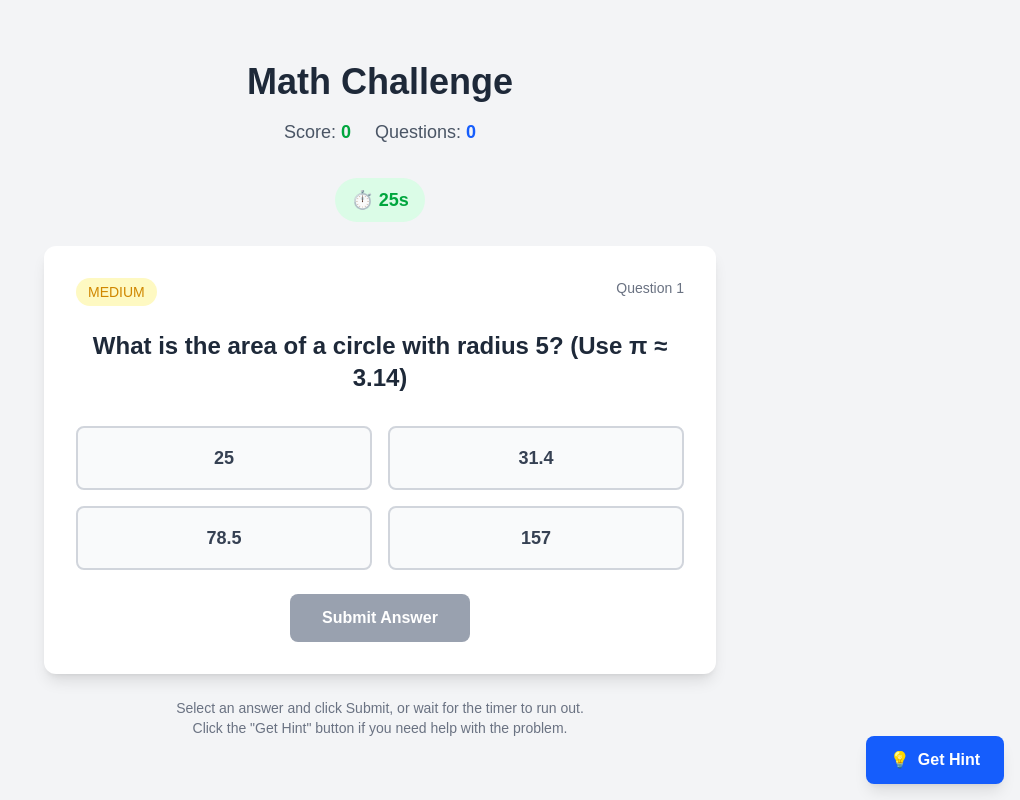
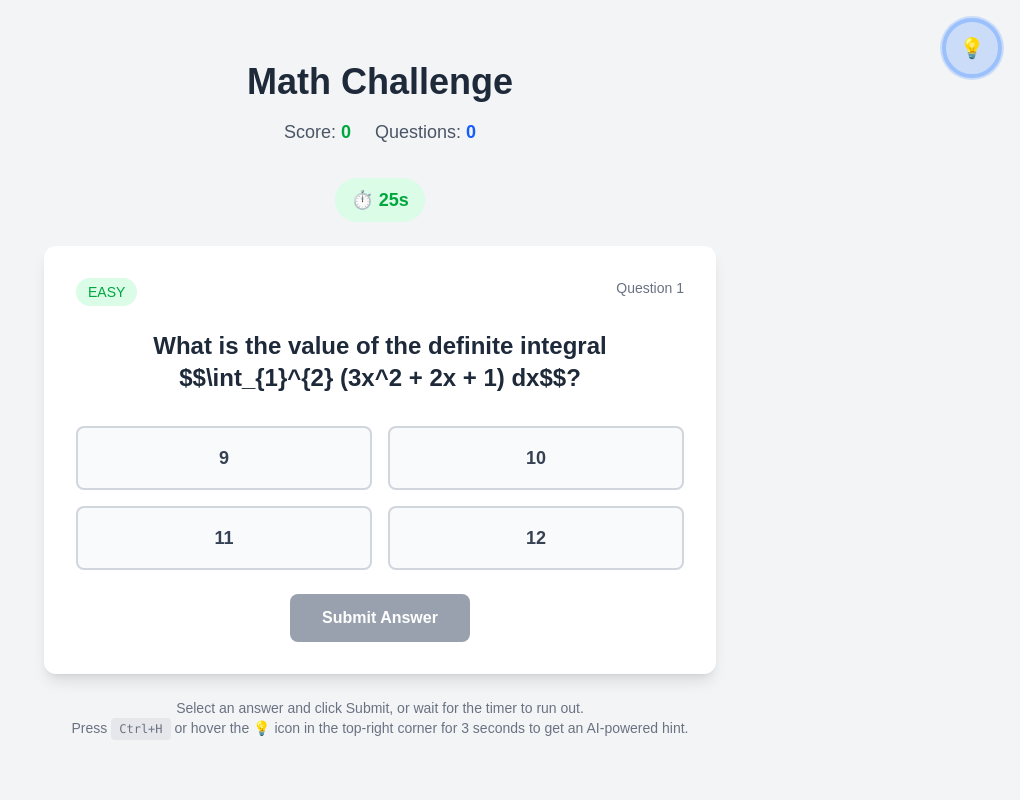
Before and after one commit to sharvillimaye/clulus, a Next.js app in the folder frontend/clulus/: page / in a window 1280 px wide. Shown: the whole page, without its empty margins (260-1280 px from the left). Built offline with nearby package versions, Linux system fonts and the light colour scheme.

Commit message:
frontend hover hint

```diff
--- a/frontend/clulus/app/components/HintSlideIn.tsx
+++ b/frontend/clulus/app/components/HintSlideIn.tsx
@@ -26,6 +26,10 @@ export default function HintSlideIn({
   useEffect(() => {
     if (isVisible) {
       setIsAnimating(true);
+      // Automatically start generating hint when modal appears
+      setIsGenerating(true);
+      setError("");
+      setGeneratedText("");
     }
   }, [isVisible]);
 
@@ -89,8 +93,7 @@ export default function HintSlideIn({
         {/* Content */}
         <div className="mb-4">
           <p className="text-gray-700 dark:text-gray-300 text-sm mb-3">
-            Need help with this math problem? Click "Get Hint" to receive an
-            AI-powered hint.
+            Generating an AI-powered hint for this math problem...
           </p>
 
           {error ? (
@@ -116,16 +119,9 @@ export default function HintSlideIn({
         <div className="flex gap-2">
           <button
             onClick={handleClose}
-            className="flex-1 px-3 py-2 bg-gray-200 dark:bg-gray-700 text-gray-800 dark:text-gray-200 rounded-lg hover:bg-gray-300 dark:hover:bg-gray-600 transition-colors duration-200 text-sm font-medium"
+            className="w-full px-3 py-2 bg-gray-200 dark:bg-gray-700 text-gray-800 dark:text-gray-200 rounded-lg hover:bg-gray-300 dark:hover:bg-gray-600 transition-colors duration-200 text-sm font-medium"
           >
-            No Thanks
-          </button>
-          <button
-            onClick={handleAcceptHint}
-            disabled={isGenerating}
-            className="flex-1 px-3 py-2 bg-blue-600 text-white rounded-lg hover:bg-blue-700 disabled:bg-gray-400 disabled:cursor-not-allowed transition-colors duration-200 text-sm font-medium"
-          >
-            {isGenerating ? "Generating..." : "Get Hint"}
+            Close
           </button>
         </div>
 
--- a/frontend/clulus/app/components/MathQuestion.tsx
+++ b/frontend/clulus/app/components/MathQuestion.tsx
@@ -27,64 +27,26 @@ export default function MathQuestion({
 
   // Sample math problems
   const mathProblems: MathProblem[] = [
+    // plot problem
+    // graph problem
+    //
     {
-      question: "What is 15 × 7?",
-      answer: 105,
-      options: [95, 105, 115, 125],
+      question:
+        "What is the value of the definite integral $$\\int_{1}^{2} (3x^2 + 2x + 1) dx$$?",
+      answer: 11,
+      options: [9, 10, 11, 12],
       explanation:
-        "15 × 7 = 105. You can calculate this by multiplying 15 by 7.",
-      difficulty: "easy",
-    },
-    {
-      question: "Solve for x: 2x + 8 = 20",
-      answer: 6,
-      options: [4, 6, 8, 10],
-      explanation: "2x + 8 = 20 → 2x = 20 - 8 → 2x = 12 → x = 6",
-      difficulty: "medium",
-    },
-    {
-      question: "What is the area of a circle with radius 5? (Use π ≈ 3.14)",
-      answer: 78.5,
-      options: [25, 31.4, 78.5, 157],
-      explanation: "Area = π × r² = 3.14 × 5² = 3.14 × 25 = 78.5",
-      difficulty: "medium",
-    },
-    {
-      question: "What is 3/4 + 1/2?",
-      answer: 1.25,
-      options: [1, 1.25, 1.5, 2],
-      explanation: "3/4 + 1/2 = 3/4 + 2/4 = 5/4 = 1.25",
-      difficulty: "easy",
-    },
-    {
-      question: "Find the derivative of x³ + 2x² - 5x + 1",
-      answer: 3,
-      options: [3, 6, 9, 12],
-      explanation:
-        "d/dx(x³ + 2x² - 5x + 1) = 3x² + 4x - 5. At x = 1: 3(1)² + 4(1) - 5 = 3 + 4 - 5 = 2",
-      difficulty: "hard",
-    },
-    {
-      question: "What is log₂(8)?",
-      answer: 3,
-      options: [2, 3, 4, 8],
-      explanation: "log₂(8) = 3 because 2³ = 8",
-      difficulty: "medium",
-    },
-    {
-      question: "Solve: √(16 + 9)",
-      answer: 5,
-      options: [5, 7, 25, 49],
-      explanation: "√(16 + 9) = √25 = 5",
+        "To solve this problem, we first find the antiderivative of the function $f(x) = 3x^2 + 2x + 1$. We use the power rule for integration, which states that $\\int x^n dx = \\frac{x^{n+1}}{n+1} + C$.\n\nThe antiderivative of $3x^2$ is $\\frac{3x^{2+1}}{2+1} = \\frac{3x^3}{3} = x^3$.\n\nThe antiderivative of $2x$ is $\\frac{2x^{1+1}}{1+1} = \\frac{2x^2}{2} = x^2$.\n\nThe antiderivative of the constant $1$ is $x$.\n\nSo, the antiderivative of the entire function is $F(x) = x^3 + x^2 + x$. We can ignore the constant of integration, C, because it will cancel out during the evaluation of the definite integral.\n\nNext, we use the Fundamental Theorem of Calculus, which states that $\\int_{a}^{b} f(x) dx = F(b) - F(a)$.\n\nWe evaluate the antiderivative at the upper limit (2) and the lower limit (1):\n\nEvaluation at $x=2$: $F(2) = (2)^3 + (2)^2 + 2 = 8 + 4 + 2 = 14$.\n\nEvaluation at $x=1$: $F(1) = (1)^3 + (1)^2 + 1 = 1 + 1 + 1 = 3$.\n\nFinally, we subtract the lower limit value from the upper limit value:\n\n$F(2) - F(1) = 14 - 3 = 11$.\n\nTherefore, the value of the definite integral is 11.",
       difficulty: "easy",
     },
     {
       question:
-        "What is the slope of the line passing through (2, 3) and (4, 7)?",
-      answer: 2,
-      options: [1, 2, 3, 4],
-      explanation: "Slope = (7-3)/(4-2) = 4/2 = 2",
-      difficulty: "medium",
+        "A circle with center (3, 4) and a radius of 5 units is inscribed in a square. What is the area of the square?",
+      answer: 100,
+      options: [25, 50, 75, 100],
+      explanation:
+        "When a circle is inscribed in a square, the diameter of the circle is equal to the side length of the square. The problem gives the radius of the circle, which is 5 units. \n\nThe diameter of the circle is $2 * radius = 2 * 5 = 10$ units.\n\nSince the diameter of the circle is equal to the side length of the square, the side length of the square is 10 units.\n\nThe area of a square is calculated by the formula $Area = side^2$.\n$Area = 10^2 = 100$ square units.\n\nThe coordinates of the circle's center (3, 4) are irrelevant to the calculation of the area of the square, but they confirm that the circle is a real geometric object.",
+      difficulty: "easy",
     },
   ];
 
@@ -310,7 +272,14 @@ export default function MathQuestion({
         <p>
           Select an answer and click Submit, or wait for the timer to run out.
         </p>
-        <p>Click the "Get Hint" button if you need help with the problem.</p>
+        <p>
+          Press{" "}
+          <kbd className="px-2 py-1 bg-gray-200 dark:bg-gray-700 rounded text-xs">
+            Ctrl+H
+          </kbd>{" "}
+          or hover the 💡 icon in the top-right corner for 3 seconds to get an
+          AI-powered hint.
+        </p>
       </div>
     </div>
   );
--- a/frontend/clulus/app/components/ProgressiveTextGenerator.tsx
+++ b/frontend/clulus/app/components/ProgressiveTextGenerator.tsx
@@ -3,7 +3,6 @@
 import React, { useState, useEffect, useRef } from "react";
 import { GoogleGenAI } from "@google/genai";
 import 'dotenv/config';
-import { ElevenLabsClient, play } from '@elevenlabs/elevenlabs-js';
 
 // const elevenlabs = new ElevenLabsClient();
 // const audio = await elevenlabs.textToSpeech.convert('JBFqnCBsd6RMkjVDRZzb', {
@@ -23,7 +22,6 @@ interface ProgressiveTextGeneratorProps {
 }
 
 export default function ProgressiveTextGenerator({
-  difficulty,
   onTextUpdate,
   onComplete,
   isGenerating,
@@ -50,12 +48,6 @@ export default function ProgressiveTextGenerator({
           "Google API key not found. Please set NEXT_PUBLIC_GOOGLE_API_KEY environment variable."
         );
       }
-      const difficultyPrompts = {
-        easy: "Give a simple, encouraging hint for this math problem. Focus on basic concepts and step-by-step guidance. Use simple language and encourage the student.",
-        medium:
-          "Provide a helpful hint that guides the student toward the solution without giving away the answer. Include key concepts and approaches. Challenge them to think deeper.",
-        hard: "Give an advanced hint that challenges the student to think deeper about the problem. Include mathematical reasoning and multiple approaches. Encourage problem-solving skills.",
-      };
 
       const prompt = `You are an expert math tutor. Analyze the attached screenshot of a math problem and generate exactly THREE tags in this specific format.
 
@@ -65,12 +57,11 @@ INSTRUCTIONS:
 - Generate exactly 3 tags: <hint>, <audio_script>, and <question>
 - Don't repeat tags or create multiple instances
 - Keep responses concise and helpful
+- Use LaTeX notation for mathematical expressions (e.g., $x^2$, $\\frac{a}{b}$, $\\int_0^1 f(x) dx$)
 
 FORMAT (copy exactly):
-<hint>Write a helpful 2-3 sentence hint that guides the student without giving away the answer</hint>
-<audio_script>Write a brief 5-second audio script to explain the problem</audio_script>
-<question>Write the exact mathematical question that the student is asking</question>
-
+<hint>Write a helpful 2 sentence hint that guides the student WITHOUT giving away the answer, focus on helping develop intuition and problem-solving skills. Use LaTeX for math expressions.</hint>
+<question>Write the exact mathematical question, keeping all essential information to solve the problem, keep it as concise as possible. Use LaTeX notation for mathematical expressions.</question>
 RESPONSE:`;
 
       // Initialize Google Generative AI
@@ -128,8 +119,8 @@ RESPONSE:`;
       const questionMatch = fullResponse.match(
         /<question>([\s\S]*?)<\/question>/
       );
-      console.log("💬💬💬", audioMatch);
-      console.log("🤔🤔🤔", questionMatch);
+      console.log("💬💬💬", audioMatch?.[0]);
+      console.log("🤔🤔🤔", questionMatch?.[0]);
       if (hintMatch) {
         const hintContent = hintMatch[1].trim();
         setDisplayedText(hintContent);
@@ -166,7 +157,7 @@ RESPONSE:`;
             </div>
           ) : displayedText ? (
             <div className="whitespace-pre-wrap">
-              {displayedText}
+              <h1>{displayedText}</h1>
               {isGenerating && displayedText.length < fullText.length && (
                 <span className="animate-pulse">|</span>
               )}
--- a/frontend/clulus/app/page.tsx
+++ b/frontend/clulus/app/page.tsx
@@ -1,6 +1,6 @@
 "use client";
 
-import { useRef, useState } from "react";
+import { useRef, useState, useEffect } from "react";
 import html2canvas from "html2canvas";
 import MathQuestion from "./components/MathQuestion";
 import HintSlideIn from "./components/HintSlideIn";
@@ -17,6 +17,8 @@ export default function Home() {
   const [showHint, setShowHint] = useState(false);
   const [qContent, setQContent] = useState<MathProblem | null>(null);
   const [screenshot, setScreenshot] = useState<string>("");
+  const [hoverProgress, setHoverProgress] = useState(0);
+  const [isHovering, setIsHovering] = useState(false);
 
   const handleShowHint = async () => {
     // Capture screenshot of the math question area
@@ -77,9 +79,58 @@ export default function Home() {
 
   const handleCloseHint = () => {
     setShowHint(false);
+    // Reset hover state when hint is closed
+    setIsHovering(false);
+    setHoverProgress(0);
   };
 
   const handleAcceptHint = () => {};
+
+  // Add keyboard shortcut to trigger hints (Ctrl+H or Cmd+H)
+  useEffect(() => {
+    const handleKeyDown = (event: KeyboardEvent) => {
+      if ((event.ctrlKey || event.metaKey) && event.key === "h" && !showHint) {
+        event.preventDefault();
+        handleShowHint();
+      }
+    };
+
+    window.addEventListener("keydown", handleKeyDown);
+    return () => window.removeEventListener("keydown", handleKeyDown);
+  }, [showHint]);
+
+  // Hover animation logic
+  useEffect(() => {
+    let interval: NodeJS.Timeout;
+
+    if (isHovering) {
+      interval = setInterval(() => {
+        setHoverProgress((prev) => {
+          const newProgress = prev + 100 / 20; // 3 seconds = 30 * 100ms intervals
+          if (newProgress >= 100) {
+            handleShowHint();
+            setIsHovering(false);
+            return 0;
+          }
+          return newProgress;
+        });
+      }, 50);
+    } else {
+      setHoverProgress(0);
+    }
+
+    return () => {
+      if (interval) clearInterval(interval);
+    };
+  }, [isHovering]);
+
+  const handleMouseEnter = () => {
+    setIsHovering(true);
+  };
+
+  const handleMouseLeave = () => {
+    setIsHovering(false);
+  };
 
   return (
     <div className="min-h-screen bg-gray-100 dark:bg-gray-900">
@@ -89,15 +140,90 @@ export default function Home() {
           <MathQuestion setQContent={setQContent} />
         </div>
 
-        {/* Hint Button */}
-        <div className="fixed bottom-4 right-4">
-          <button
-            onClick={handleShowHint}
-            className="px-6 py-3 bg-blue-600 hover:bg-blue-700 text-white font-semibold rounded-lg shadow-lg transition-colors duration-200 flex items-center gap-2"
+        {/* Animated Hint Trigger - Top Right Corner */}
+        <div className="fixed top-4 right-4 z-40">
+          <div
+            className={`relative w-16 h-16 group ${
+              showHint ? "cursor-not-allowed opacity-50" : "cursor-pointer"
+            }`}
+            onMouseEnter={showHint ? undefined : handleMouseEnter}
+            onMouseLeave={showHint ? undefined : handleMouseLeave}
           >
-            <span>💡</span>
-            Get Hint
-          </button>
+            {/* Background Circle */}
+            <div
+              className={`absolute inset-0 bg-blue-500/20 rounded-full transition-all duration-300 ${
+                showHint
+                  ? ""
+                  : "group-hover:bg-blue-500/30 group-hover:scale-110"
+              }`}
+            ></div>
+
+            {/* Progress Ring */}
+            <div className="absolute inset-0 rounded-full">
+              <svg
+                className="w-full h-full transform -rotate-90"
+                viewBox="0 0 64 64"
+              >
+                {/* Background circle */}
+                <circle
+                  cx="32"
+                  cy="32"
+                  r="28"
+                  stroke="currentColor"
+                  strokeWidth="4"
+                  fill="none"
+                  className="text-blue-500/30"
+                />
+                {/* Progress circle */}
+                <circle
+                  cx="32"
+                  cy="32"
+                  r="28"
+                  stroke="currentColor"
+                  strokeWidth="4"
+                  fill="none"
+                  strokeDasharray={`${2 * Math.PI * 28}`}
+                  strokeDashoffset={`${
+                    2 * Math.PI * 28 * (1 - hoverProgress / 100)
+                  }`}
+                  className="text-blue-500 transition-all duration-100 ease-out"
+                  style={{
+                    strokeLinecap: "round",
+                    opacity: isHovering ? 1 : 0,
+                  }}
+                />
+              </svg>
+            </div>
+
+            {/* Icon */}
+            <div className="absolute inset-0 flex items-center justify-center">
+              <div
+                className={`transition-all duration-300 ${
+                  showHint
+                    ? "scale-100"
+                    : isHovering
+                    ? "scale-110"
+                    : "scale-100"
+                }`}
+              >
+                  <div className="text-blue-600 dark:text-blue-400 text-xl group-hover:text-blue-700 dark:group-hover:text-blue-300">
+                    💡
+                  </div>
+              </div>
+            </div>
+
+            {/* Tooltip */}
+            <div
+              className={`absolute right-full mr-2 top-1/2 transform -translate-y-1/2 bg-gray-900 text-white text-xs px-2 py-1 rounded opacity-0 transition-opacity duration-300 whitespace-nowrap ${
+                showHint || hoverProgress > 0
+                  ? "hidden"
+                  : "group-hover:opacity-100"
+              }`}
+            >
+              Hover for 3s to get hint
+              <div className="absolute left-full top-1/2 transform -translate-y-1/2 border-4 border-transparent border-l-gray-900"></div>
+            </div>
+          </div>
         </div>
       </div>
 
```
